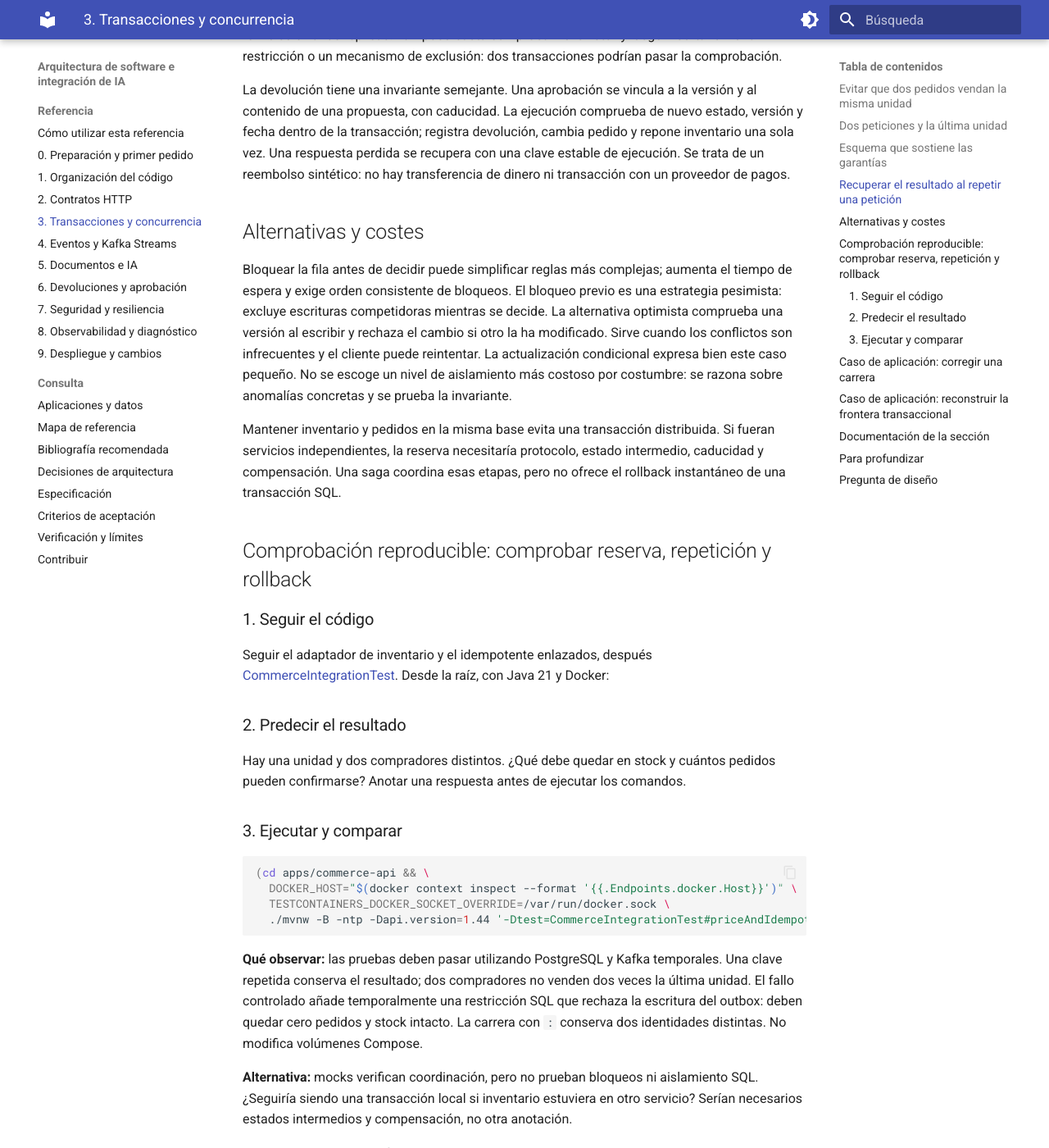
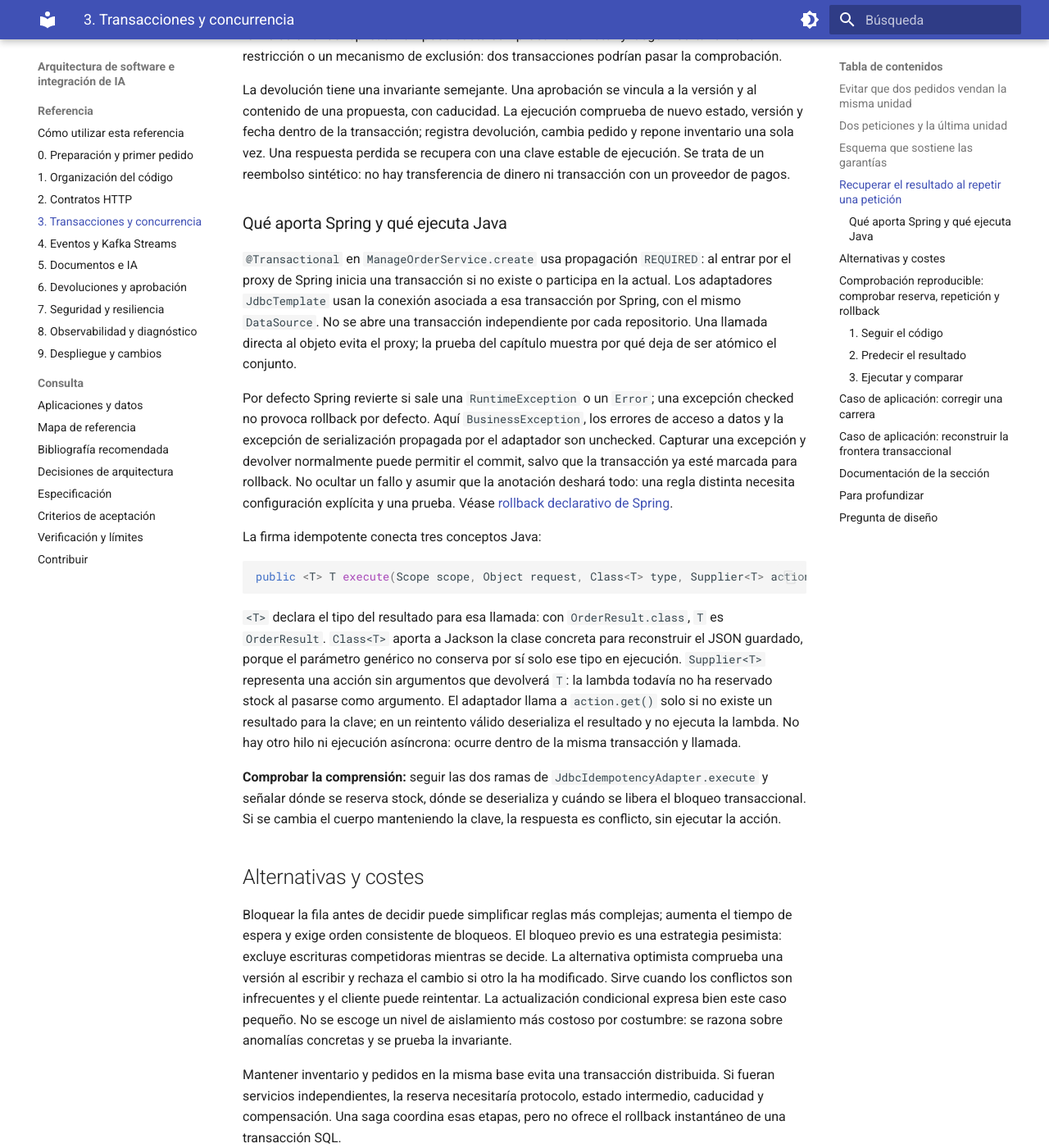
Before and after one commit to victormartingil/software-architecture, an MkDocs documentation site: the page built from docs/handbook/transactions.md, in a window 1280 px wide and 1400 px high, scrolled down 4753 px. Shown: the whole window at 82% size. Built offline with MkDocs 1.6.1 and Material for MkDocs 9.7.7, drawn with Linux system fonts in a browser that asks for light colours.

Commit message:
docs: clarify transaction mechanics and stream repartitioning

````diff
--- a/docs/handbook/transactions.md
+++ b/docs/handbook/transactions.md
@@ -66,6 +66,22 @@ El puerto recibe un ámbito estructurado y el [adaptador idempotente](../../apps
 La implementación hace esperar dentro de PostgreSQL a las solicitudes que comparten clave y guarda el resultado en la misma transacción del efecto. Una caché en memoria no bastaría ante reinicios o varias réplicas. Tampoco basta comprobar «si existe» y luego insertar sin una restricción o un mecanismo de exclusión: dos transacciones podrían pasar la comprobación.
 
 La devolución tiene una invariante semejante. Una aprobación se vincula a la versión y al contenido de una propuesta, con caducidad. La ejecución comprueba de nuevo estado, versión y fecha dentro de la transacción; registra devolución, cambia pedido y repone inventario una sola vez. Una respuesta perdida se recupera con una clave estable de ejecución. Se trata de un reembolso sintético: no hay transferencia de dinero ni transacción con un proveedor de pagos.
+
+### Qué aporta Spring y qué ejecuta Java
+
+`@Transactional` en `ManageOrderService.create` usa propagación `REQUIRED`: al entrar por el proxy de Spring inicia una transacción si no existe o participa en la actual. Los adaptadores `JdbcTemplate` usan la conexión asociada a esa transacción por Spring, con el mismo `DataSource`. No se abre una transacción independiente por cada repositorio. Una llamada directa al objeto evita el proxy; la prueba del capítulo muestra por qué deja de ser atómico el conjunto.
+
+Por defecto Spring revierte si sale una `RuntimeException` o un `Error`; una excepción checked no provoca rollback por defecto. Aquí `BusinessException`, los errores de acceso a datos y la excepción de serialización propagada por el adaptador son unchecked. Capturar una excepción y devolver normalmente puede permitir el commit, salvo que la transacción ya esté marcada para rollback. No ocultar un fallo y asumir que la anotación deshará todo: una regla distinta necesita configuración explícita y una prueba. Véase [rollback declarativo de Spring](https://docs.spring.io/spring-framework/reference/data-access/transaction/declarative/rolling-back.html).
+
+La firma idempotente conecta tres conceptos Java:
+
+```java
+public <T> T execute(Scope scope, Object request, Class<T> type, Supplier<T> action)
+```
+
+`<T>` declara el tipo del resultado para esa llamada: con `OrderResult.class`, `T` es `OrderResult`. `Class<T>` aporta a Jackson la clase concreta para reconstruir el JSON guardado, porque el parámetro genérico no conserva por sí solo ese tipo en ejecución. `Supplier<T>` representa una acción sin argumentos que devolverá `T`: la lambda todavía no ha reservado stock al pasarse como argumento. El adaptador llama a `action.get()` solo si no existe un resultado para la clave; en un reintento válido deserializa el resultado y no ejecuta la lambda. No hay otro hilo ni ejecución asíncrona: ocurre dentro de la misma transacción y llamada.
+
+**Comprobar la comprensión:** seguir las dos ramas de `JdbcIdempotencyAdapter.execute` y señalar dónde se reserva stock, dónde se deserializa y cuándo se libera el bloqueo transaccional. Si se cambia el cuerpo manteniendo la clave, la respuesta es conflicto, sin ejecutar la acción.
 
 ## Alternativas y costes
 
````
Also changed, not shown: apps/order-analytics/README.md (+1 -1 lines), docs/handbook/events.md (+15 -2 lines).
